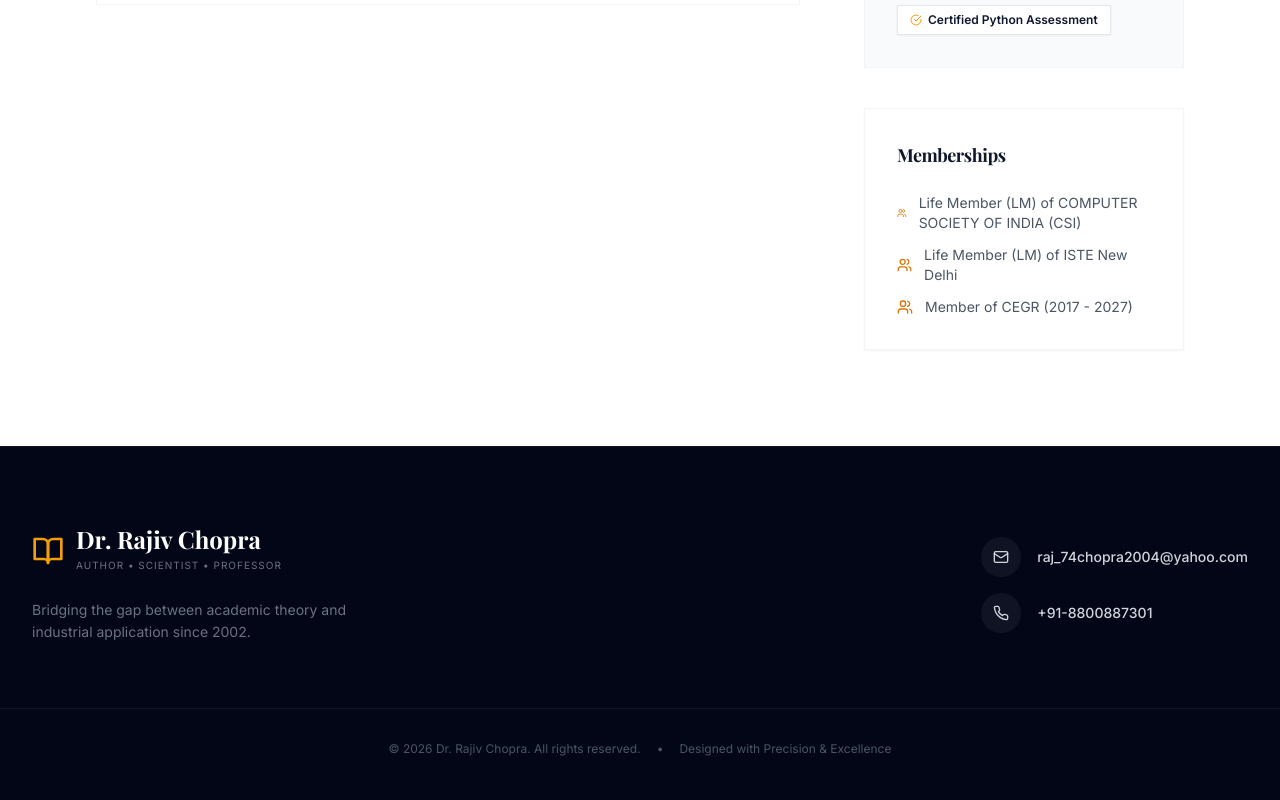
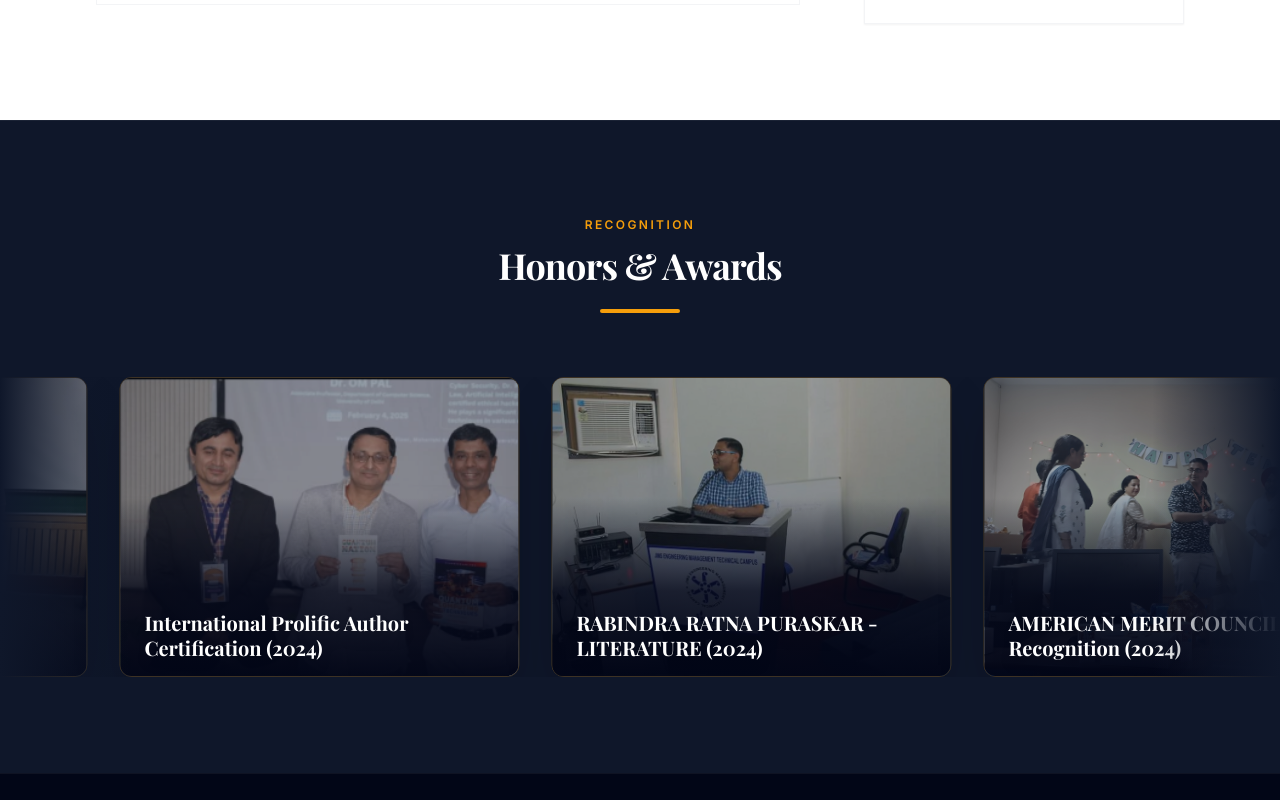
Before and after one commit to rohitsingh-del/Dr.-Rajiv-Chopra, a React (Vite) app: page / in a window 1280 px wide. Shown: the part 5560-6360 px from the top of the page. Built offline with nearby package versions, Linux system fonts and the light colour scheme; a web font is replaced by a local one.

Commit message:
Add new Awards Slideshow section

```diff
--- a/src/App.jsx
+++ b/src/App.jsx
@@ -486,16 +486,7 @@ const ResumeSection = () => (
                             <Award className="w-40 h-40" />
                         </div>
                         <h3 className="text-lg font-bold text-gold-500 mb-6 relative z-10 uppercase tracking-widest border-b border-gold-500/30 pb-4">Honors & Awards</h3>
-                        <div className="grid grid-cols-2 gap-4 relative z-10 mb-6">
-                            {AWARDS.filter(a => a.image).map((award, idx) => (
-                                <div key={idx} className="group relative aspect-[4/3] overflow-hidden rounded-md border border-gold-500/30">
-                                    <img src={award.image} alt={award.title} className="w-full h-full object-cover transition-transform duration-500 group-hover:scale-110" />
-                                    <div className="absolute inset-0 bg-navy-900/80 opacity-0 group-hover:opacity-100 transition-opacity duration-300 flex items-center justify-center p-2 text-center">
-                                        <p className="text-[10px] text-gold-400 font-bold uppercase tracking-widest">{award.title}</p>
-                                    </div>
-                                </div>
-                            ))}
-                        </div>
+
                         <ul className="space-y-4 relative z-10">
                             {AWARDS.map((award, idx) => (
                                 <li key={idx} className="text-sm text-gray-300 relative pl-4">
@@ -539,6 +530,49 @@ const ResumeSection = () => (
 );
 
 
+const AwardsSection = () => {
+    const awardImages = AWARDS.filter(a => a.image);
+
+    return (
+        <section id="awards" className="py-24 bg-navy-900 border-t border-white/5 overflow-hidden">
+            <div className="max-w-7xl mx-auto px-4 mb-16 text-center">
+                <span className="text-gold-500 font-bold tracking-[0.2em] uppercase text-xs mb-3 block">Recognition</span>
+                <h2 className="text-4xl font-serif font-bold text-white mb-6">Honors & Awards</h2>
+                <div className="w-20 h-1 bg-gold-500 mx-auto rounded-full"></div>
+            </div>
+
+            <div className="relative w-full">
+                <div className="absolute inset-y-0 left-0 w-32 bg-gradient-to-r from-navy-900 to-transparent z-10"></div>
+                <div className="absolute inset-y-0 right-0 w-32 bg-gradient-to-l from-navy-900 to-transparent z-10"></div>
+
+                <div className="flex overflow-hidden">
+                    <motion.div
+                        className="flex gap-8"
+                        animate={{ x: ["0%", "-50%"] }}
+                        transition={{
+                            repeat: Infinity,
+                            ease: "linear",
+                            duration: 40,
+                        }}
+                        style={{ width: "max-content" }}
+                    >
+                        {[...awardImages, ...awardImages, ...awardImages, ...awardImages].map((award, idx) => (
+                            <div key={idx} className="w-[400px] h-[300px] flex-shrink-0 relative rounded-xl overflow-hidden border border-gold-500/20 group shadow-2xl">
+                                <img src={award.image} alt={award.title} className="w-full h-full object-cover transition-transform duration-700 group-hover:scale-110" />
+                                <div className="absolute inset-0 bg-navy-900/40 group-hover:bg-navy-900/20 transition-colors duration-500"></div>
+                                <div className="absolute inset-x-0 bottom-0 bg-gradient-to-t from-navy-950 via-navy-950/80 to-transparent p-6 pt-24 translate-y-2 group-hover:translate-y-0 transition-transform duration-500">
+                                    <div className="w-8 h-1 bg-gold-500 mb-3 opacity-0 group-hover:opacity-100 transition-opacity duration-500"></div>
+                                    <p className="text-white font-serif font-bold text-xl leading-tight group-hover:text-gold-400 transition-colors drop-shadow-lg shadow-black">{award.title}</p>
+                                </div>
+                            </div>
+                        ))}
+                    </motion.div>
+                </div>
+            </div>
+        </section>
+    );
+};
+
 const App = () => {
     return (
         <div className="min-h-screen font-sans text-navy-900 bg-cream-50 selection:bg-gold-200">
@@ -569,6 +603,7 @@ const App = () => {
             <RevolvingCarousel />
             <LibrarySection />
             <ResumeSection />
+            <AwardsSection />
 
             {/* Footer */}
             <footer className="bg-navy-950 text-gray-400 py-20 border-t border-white/5">
```
